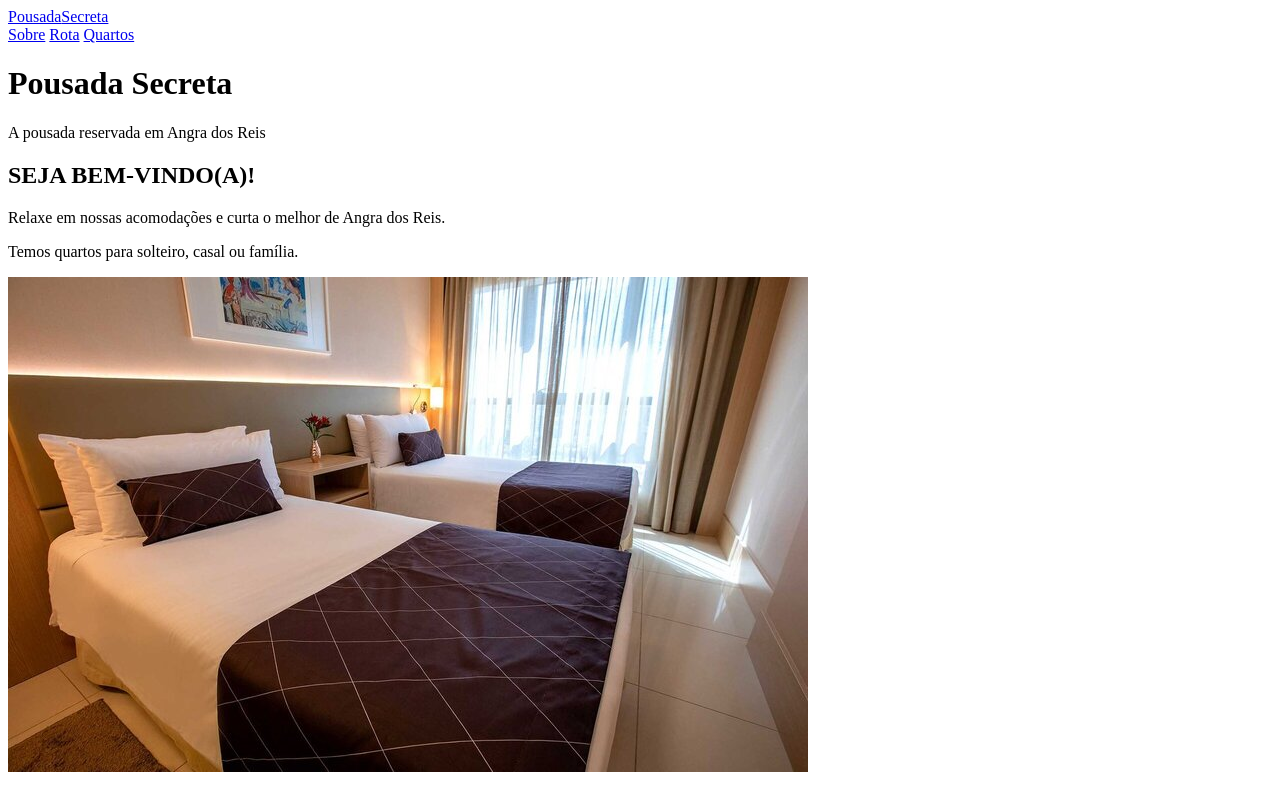
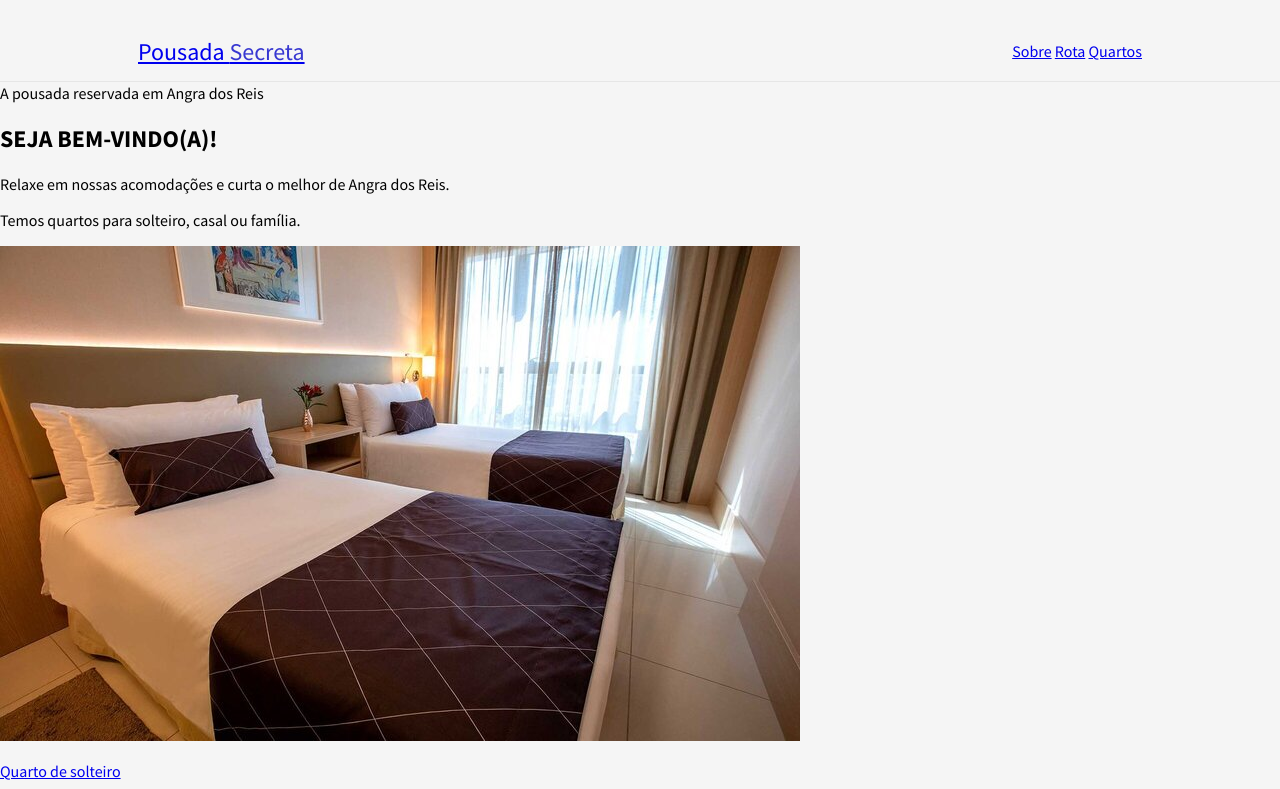
Before and after one commit to diego105xz/Prj_Pousada-web, a plain HTML site: page Pousada-web/index.html in a window 1280 px wide. Shown: the top 789 px of the page. Drawn offline with Linux system fonts and the light colour scheme.

Commit message:
Versão 1.1.0
Estilizando topo

```diff
--- /dev/null
+++ b/Pousada-web/estilo.css
@@ -0,0 +1,41 @@
+*{box-sizing: border-box;}
+
+body{
+    margin: 0;
+    padding: 0;
+    color: black;
+    font-family: 'Source Sans Pro', sans-serif;
+    background-color: whitesmoke;
+}
+
+.container{
+    max-width: 1024px;
+}
+
+.topo{
+    position: fixed; /* Menu fixo do site*/
+    width: 100%; /*100% da largura no menu*/
+    background-color:whitesmoke;
+    border-bottom: 1px solid rgb(230, 230, 230);
+}
+
+.topo .container{
+    display: flex;
+    align-items: center;
+    justify-content: space-between;
+    width: 100%;
+    height: 60px;
+    padding: 0 10px;
+    margin: auto;
+}
+
+.top-left{
+    margin: 0 40px 0 0;
+    font-size: 24px;
+    text-decoration: none;
+    color: black;
+}
+
+.logo-top span{
+    color: rgb(55, 55, 209);
+}
--- a/Pousada-web/index.html
+++ b/Pousada-web/index.html
@@ -4,22 +4,24 @@
 <head>
     <meta charset="UTF-8">
     <meta name="viewport" content="width=device-width, initial-scale=1.0">
+    <link rel="stylesheet" href="estilo.css">
+    <link rel="stylesheet" href="https://fonts.googleapis.com/css2?family=Source+Sans+Pro:ital,wght@0,200;0,300;0,400;0,600;0,700;0,900;1,200;1,300;1,400;1,600;1,700;1,900&display=swap
+    ">
     <title>Pousada Secreta</title>
 </head>
 
 <body>
-    <div id="topo">
-        <div>
-            <div>
-                <a href="index.html">Pousada<span>Secreta</span></a>
+    <div class="topo">
+        <div class="container">
+            <div class="top-left">
+                <a href="index.html" class="logo-top">Pousada <span>Secreta</span></a>
             </div>
             <div>
-                <a href="#sobre">Sobre</a>
-                <a href="#rota">Rota</a>
-                <a href="#">Quartos</a>
+                <a class="top-right" href="#sobre">Sobre</a>
+                <a class="top-right" href="#rota">Rota</a>
+                <a class="top-right" href="#">Quartos</a>
             </div>
         </div>
-
     </div>
     <div id="conteudo">
         <div>
```
